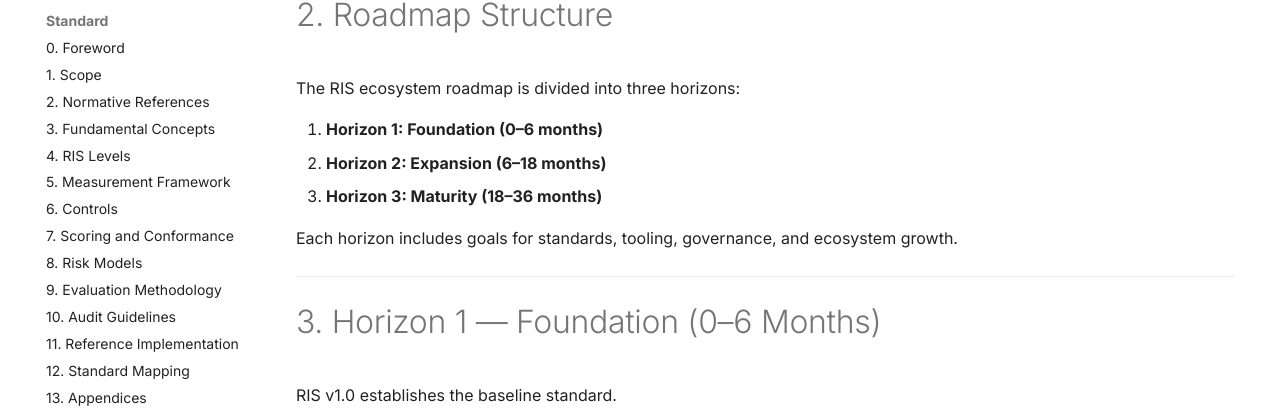
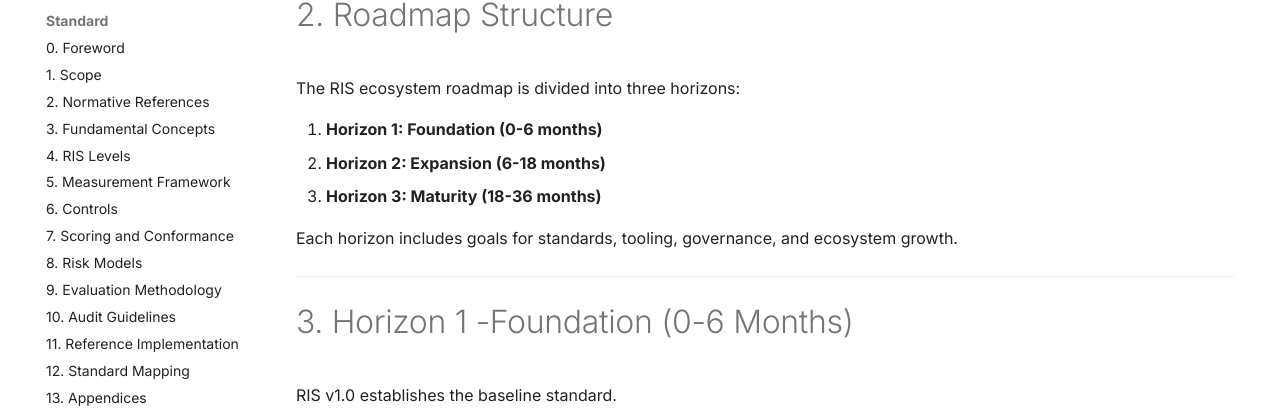
Before and after one commit to qstackfield/ris-standard, an MkDocs documentation site: the page built from docs/RIS_Ecosystem_Roadmap.md, in a window 1280 px wide and 1400 px high, scrolled down 650 px. Shown: the part 141-554 px from the top of the window. Built offline with MkDocs 1.6.1 and Material for MkDocs 9.7.7, drawn with Linux system fonts in a browser that asks for light colours; some of the changed text lies outside the part shown.

```diff
--- a/docs/RIS_Ecosystem_Roadmap.md
+++ b/docs/RIS_Ecosystem_Roadmap.md
@@ -27,15 +27,15 @@ The roadmap outlines major initiatives planned for the RIS ecosystem across mult
 
 The RIS ecosystem roadmap is divided into three horizons:
 
-1. **Horizon 1: Foundation (0–6 months)**
-2. **Horizon 2: Expansion (6–18 months)**
-3. **Horizon 3: Maturity (18–36 months)**
+1. **Horizon 1: Foundation (0-6 months)**
+2. **Horizon 2: Expansion (6-18 months)**
+3. **Horizon 3: Maturity (18-36 months)**
 
 Each horizon includes goals for standards, tooling, governance, and ecosystem growth.
 
 ---
 
-# 3. Horizon 1 — Foundation (0–6 Months)
+# 3. Horizon 1 -Foundation (0-6 Months)
 
 RIS v1.0 establishes the baseline standard.
 Key objectives:
@@ -65,7 +65,7 @@ Key objectives:
 
 ---
 
-# 4. Horizon 2 — Expansion (6–18 Months)
+# 4. Horizon 2 - Expansion (6-18 Months)
 
 This is where RIS moves from an emerging standard to a widely adopted, auditable framework.
 
@@ -94,7 +94,7 @@ This is where RIS moves from an emerging standard to a widely adopted, auditable
 
 ---
 
-# 5. Horizon 3 — Maturity (18–36 Months)
+# 5. Horizon 3 - Maturity (18-36 Months)
 
 RIS becomes a global reasoning integrity benchmark.
 
```
